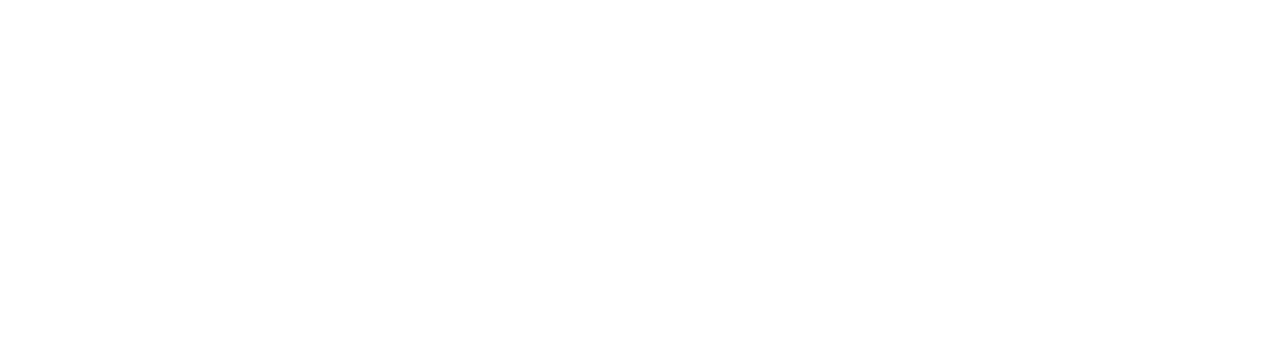
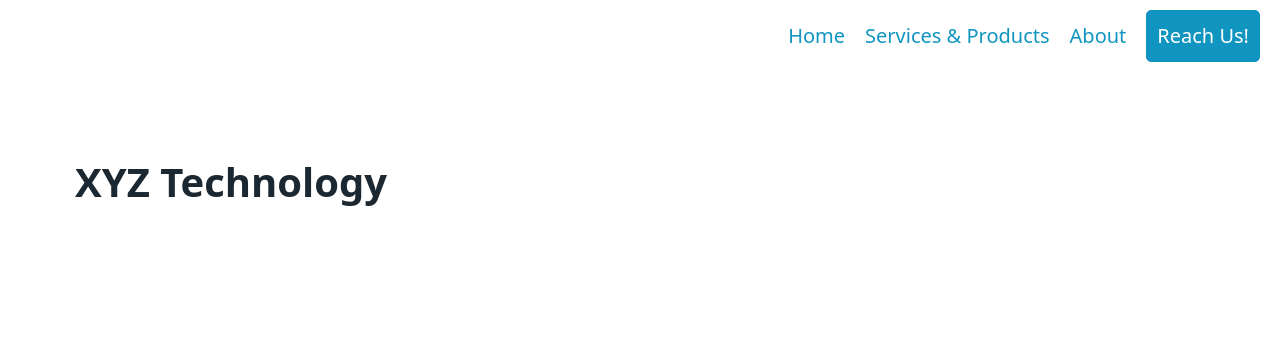
Before and after one commit to utkang/techbrand-website-demo-HTML-PicoCSS, a plain HTML site: page index.html in a window 1280 px wide. Drawn offline with nearby package versions, Linux system fonts and the light colour scheme.

Commit message:
Nav and Header is added to index.html

```diff
--- a/index.html
+++ b/index.html
@@ -7,6 +7,19 @@
   <title>Home</title>
 </head>
 <body>
-
+  <nav class="container-fluid">
+    <ul>
+      <li></li>
+    </ul>
+    <ul>
+      <li><a href="#">Home</a></li>
+      <li><a href="#">Services & Products</a></li>
+      <li><a href="#">About</a></li>
+      <li><a href="#" role="button">Reach Us!</a></li>
+    </ul>
+  </nav>
+  <header>
+    <h1 id="pageTop" class="container">XYZ Technology</h1>
+  </header>
 </body>
 </html>
```
